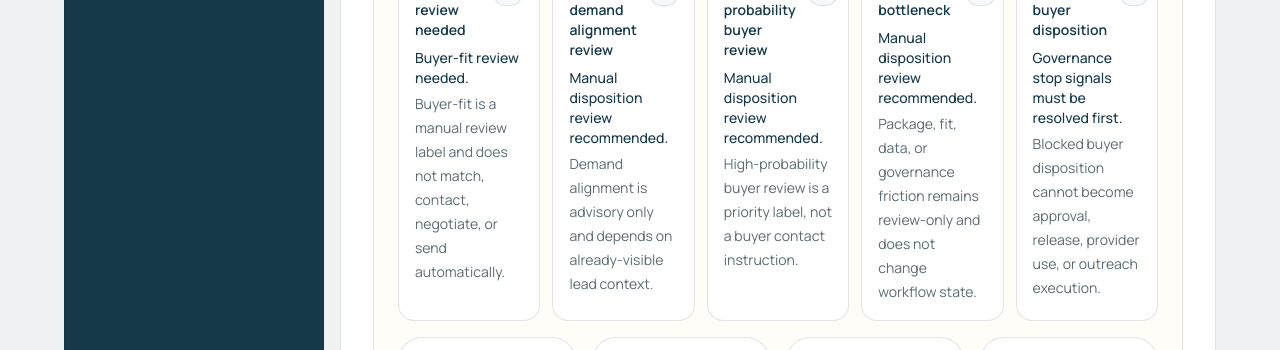
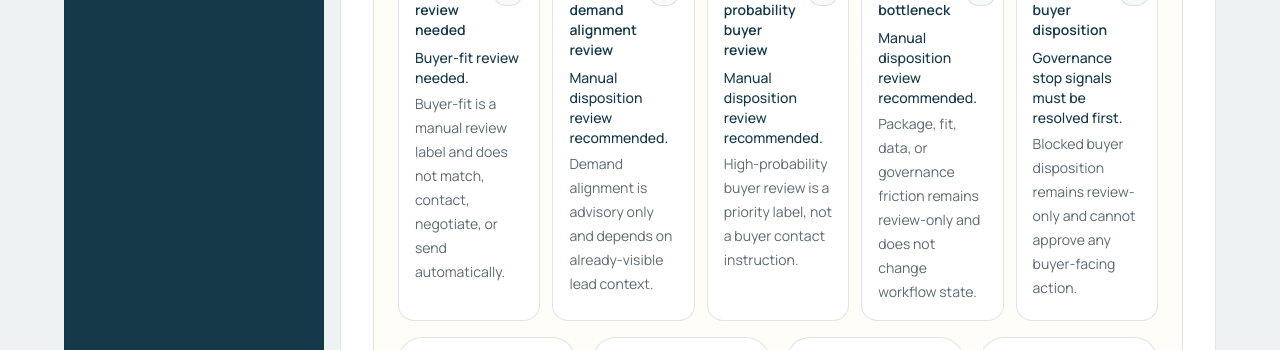
Before and after one commit to Jimbol2023/okc-ai-system, a Next.js app: page /dashboard in a window 1280 px wide. Shown: the part 8700-9050 px from the top of the page. Built offline with nearby package versions, Linux system fonts and the light colour scheme; no server answers.

Commit message:
Complete R61E buyer disposition UI safety review

```diff
--- a/components/dashboard/buyer-ready-disposition-priority-summary.tsx
+++ b/components/dashboard/buyer-ready-disposition-priority-summary.tsx
@@ -188,7 +188,7 @@ function getPrioritySections(leads: StoredLead[], metrics: R53ManualRevenueMetri
       title: "Blocked buyer disposition",
       count: governanceStopCount + leads.filter((lead) => !hasGovernanceStopSignal(lead) && getPackageGaps(lead).length >= 5).length,
       status: "Governance stop signals must be resolved first.",
-      detail: "Blocked buyer disposition cannot become approval, release, provider use, or outreach execution.",
+      detail: "Blocked buyer disposition remains review-only and cannot approve any buyer-facing action.",
     },
   ];
 }
@@ -290,8 +290,8 @@ export function BuyerReadyDispositionPrioritySummary({
           Governance stop signals must be resolved first. Then review buyer-ready disposition priority,
           near-buyer-ready review, ready-to-package deal labels, incomplete buyer package gaps, buyer-fit review
           needed, buyer demand alignment review, high-probability buyer review, disposition bottlenecks, and blocked
-          buyer disposition. Guidance is advisory text only and does not send, blast, email, SMS, persist, poll,
-          activate providers, launch campaigns, negotiate, or execute workflows.
+          buyer disposition. Guidance is advisory text only and does not create buyer-facing action, use communication
+          systems, persist, poll, negotiate, or execute workflows.
         </p>
       </div>
 
```
